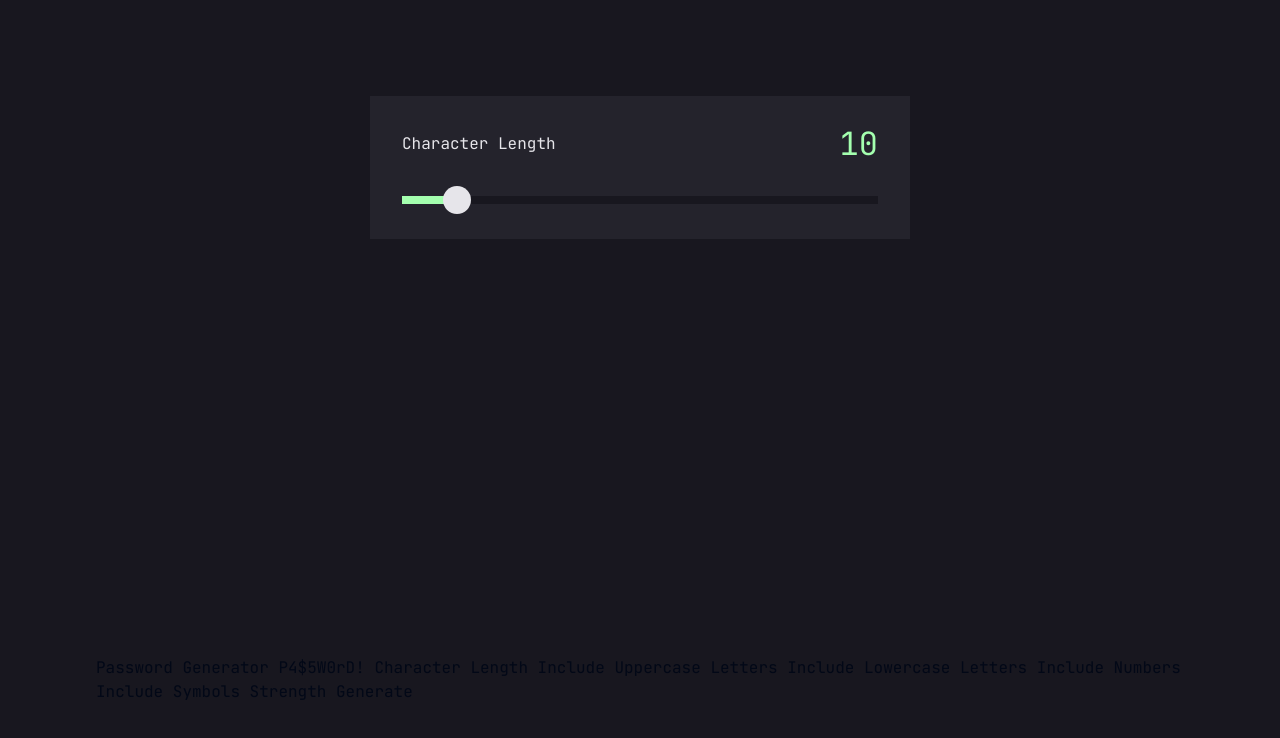
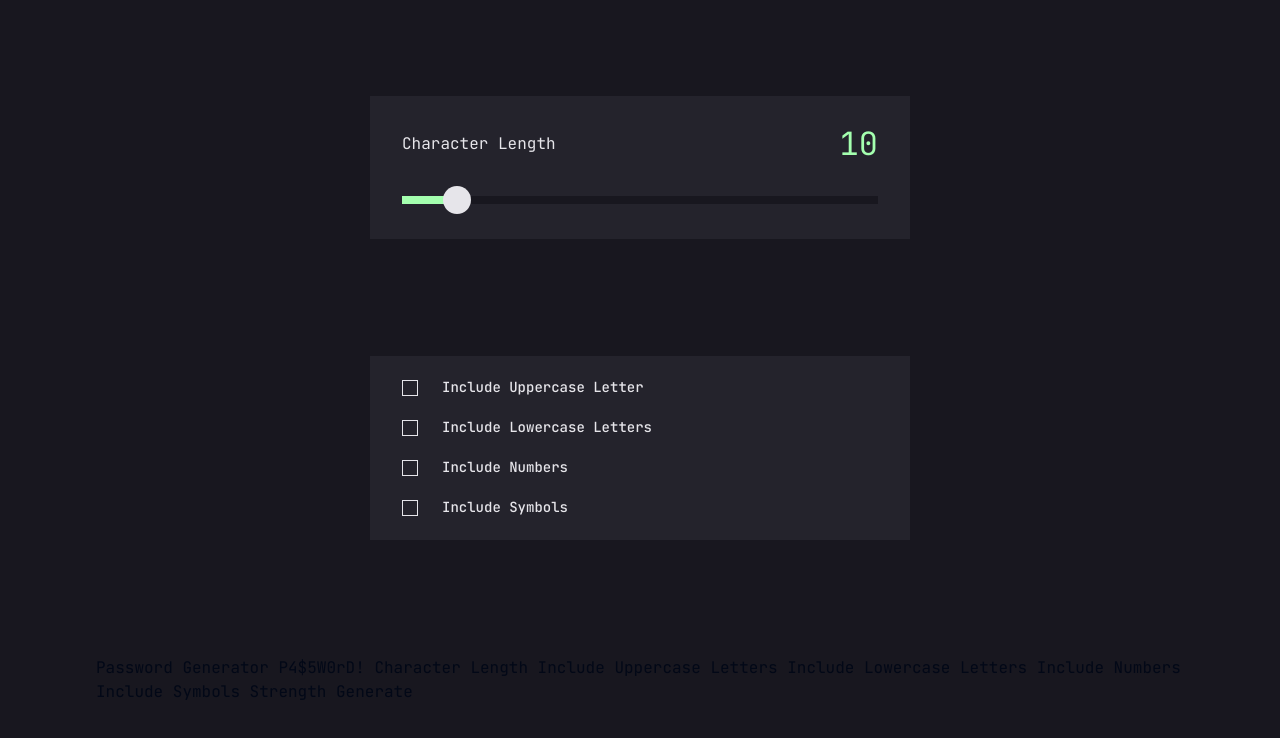
Before and after one commit to robcrock/password-generator, a Next.js app: page / in a window 1280 px wide. Shown: the top 738 px of the page. Built offline with nearby package versions, Linux system fonts and the light colour scheme.

Commit message:
'Add @radix-ui/react-checkbox to dependencies and implement Checkbox component. Necessary for user interaction and input control.'

```diff
--- a/package.json
+++ b/package.json
@@ -9,6 +9,7 @@
     "lint": "next lint"
   },
   "dependencies": {
+    "@radix-ui/react-checkbox": "^1.1.1",
     "@radix-ui/react-slider": "^1.2.0",
     "@radix-ui/react-slot": "^1.1.0",
     "class-variance-authority": "^0.7.0",
--- /dev/null
+++ b/src/app/_components/ui/checkbox.tsx
@@ -0,0 +1,30 @@
+"use client";
+
+import * as React from "react";
+import * as CheckboxPrimitive from "@radix-ui/react-checkbox";
+
+import { cn } from "@/app/_components/utils";
+import CheckIcon from "@/app/components/icons/check-icon";
+
+const Checkbox = React.forwardRef<
+  React.ElementRef<typeof CheckboxPrimitive.Root>,
+  React.ComponentPropsWithoutRef<typeof CheckboxPrimitive.Root>
+>(({ className, ...props }, ref) => (
+  <CheckboxPrimitive.Root
+    ref={ref}
+    className={cn(
+      "data-[state=checked]:text-fem-almost-white-foreground peer h-4 w-4 shrink-0 border border-fem-almost-white ring-offset-background focus-visible:outline-none focus-visible:ring-2 focus-visible:ring-ring focus-visible:ring-offset-2 disabled:cursor-not-allowed disabled:opacity-50 data-[state=checked]:border-none data-[state=checked]:bg-fem-neon-green",
+      className,
+    )}
+    {...props}
+  >
+    <CheckboxPrimitive.Indicator
+      className={cn("flex items-center justify-center text-current")}
+    >
+      <CheckIcon className="h-4 w-4" />
+    </CheckboxPrimitive.Indicator>
+  </CheckboxPrimitive.Root>
+));
+Checkbox.displayName = CheckboxPrimitive.Root.displayName;
+
+export { Checkbox };
--- /dev/null
+++ b/src/app/components/character-length-slider.tsx
@@ -0,0 +1,25 @@
+"use client";
+
+import { useState } from "react";
+import { Slider } from "../_components/ui/slider";
+
+export const CharacterLengthSlider = () => {
+  const [value, setValue] = useState(10);
+
+  const handleValueChange = (value: number[]) => setValue(value[0]);
+  return (
+    <div className="flex h-[143px] w-[540px] flex-col gap-4 bg-fem-dark-grey px-8 py-6">
+      <div className="flex items-center justify-between">
+        <span className="text-fem-almost-white">Character Length</span>
+        <span className="text-[32px] text-fem-neon-green">{value}</span>
+      </div>
+      <Slider
+        defaultValue={[value]}
+        max={100}
+        min={1}
+        step={1}
+        onValueChange={handleValueChange}
+      />
+    </div>
+  );
+};
--- /dev/null
+++ b/src/app/components/icons/arrow-right-icon.tsx.tsx
@@ -0,0 +1,14 @@
+import React from "react";
+
+function ArrowRightIcon() {
+  return (
+    <svg xmlns="http://www.w3.org/2000/svg" width="12" height="12">
+      <path
+        fill="#24232C"
+        d="M5.106 12l6-6-6-6-1.265 1.265 3.841 3.84H.001v1.79h7.681l-3.841 3.84z"
+      ></path>
+    </svg>
+  );
+}
+
+export default ArrowRightIcon;
--- /dev/null
+++ b/src/app/components/icons/check-icon.tsx
@@ -0,0 +1,24 @@
+import { cn } from "@/app/_components/utils";
+import React from "react";
+
+function CheckIcon({ className }: { className?: string }) {
+  return (
+    <div
+      className={cn(
+        "flex h-full w-full items-center justify-center",
+        className,
+      )}
+    >
+      <svg xmlns="http://www.w3.org/2000/svg" width="14" height="12">
+        <path
+          fill="none"
+          stroke="#18171F"
+          strokeWidth="3"
+          d="M1 5.607L4.393 9l8-8"
+        ></path>
+      </svg>
+    </div>
+  );
+}
+
+export default CheckIcon;
--- /dev/null
+++ b/src/app/components/icons/copy-icon.tsx
@@ -0,0 +1,14 @@
+import React from "react";
+
+function CopyIcon() {
+  return (
+    <svg xmlns="http://www.w3.org/2000/svg" width="21" height="24">
+      <path
+        fill="#A4FFAF"
+        d="M20.341 3.091L17.909.659A2.25 2.25 0 0016.319 0H8.25A2.25 2.25 0 006 2.25V4.5H2.25A2.25 2.25 0 000 6.75v15A2.25 2.25 0 002.25 24h10.5A2.25 2.25 0 0015 21.75V19.5h3.75A2.25 2.25 0 0021 17.25V4.682a2.25 2.25 0 00-.659-1.591zM12.469 21.75H2.53a.281.281 0 01-.281-.281V7.03a.281.281 0 01.281-.281H6v10.5a2.25 2.25 0 002.25 2.25h4.5v1.969a.282.282 0 01-.281.281zm6-4.5H8.53a.281.281 0 01-.281-.281V2.53a.281.281 0 01.281-.281h4.97v4.125c0 .621.504 1.125 1.125 1.125h4.125v9.469a.282.282 0 01-.281.281zm.281-12h-3v-3h.451c.075 0 .147.03.2.082L18.667 4.6a.283.283 0 01.082.199v.451z"
+      ></path>
+    </svg>
+  );
+}
+
+export default CopyIcon;
--- /dev/null
+++ b/src/app/components/modification-checkbox.tsx
@@ -0,0 +1,22 @@
+import React from "react";
+import { Checkbox } from "../_components/ui/checkbox";
+
+const generateId = (label: string) => {
+  return label.split(" ").join("-").toLowerCase();
+};
+
+export const ModificationCheckbox = ({ label }: { label: string }) => {
+  const id = generateId(label);
+
+  return (
+    <div className="flex gap-6 align-baseline">
+      <Checkbox id={id} />
+      <label
+        htmlFor={id}
+        className="text-sm font-medium leading-none text-fem-almost-white hover:cursor-pointer"
+      >
+        {label}
+      </label>
+    </div>
+  );
+};
--- a/src/app/page.tsx
+++ b/src/app/page.tsx
@@ -1,26 +1,17 @@
 "use client";
-
-import { useState } from "react";
-import { Slider } from "./_components/ui/slider";
+import { Checkbox } from "@/app/_components/ui/checkbox";
+import { CharacterLengthSlider } from "./components/character-length-slider";
+import { ModificationCheckbox } from "./components/modification-checkbox";
 
 export default function Home() {
-  const [value, setValue] = useState(10);
-
-  const handleValueChange = (value: number[]) => setValue(value[0]);
   return (
-    <main className="flex min-h-screen flex-col items-center justify-between p-24">
-      <div className="bg-fem-dark-grey flex h-[143px] w-[540px] flex-col gap-4 px-8 py-6">
-        <div className="flex items-center justify-between">
-          <span className="text-fem-almost-white">Character Length</span>
-          <span className="text-fem-neon-green text-[32px]">{value}</span>
-        </div>
-        <Slider
-          defaultValue={[value]}
-          max={100}
-          min={1}
-          step={1}
-          onValueChange={handleValueChange}
-        />
+    <main className="flex min-h-screen flex-col items-center justify-between gap-8 p-24">
+      <CharacterLengthSlider />
+      <div className="flex w-[540px] flex-col gap-6 bg-fem-dark-grey px-8 py-6">
+        <ModificationCheckbox label={"Include Uppercase Letter"} />
+        <ModificationCheckbox label={"Include Lowercase Letters"} />
+        <ModificationCheckbox label={"Include Numbers"} />
+        <ModificationCheckbox label={"Include Symbols"} />
       </div>
       Password Generator P4$5W0rD! Character Length Include Uppercase Letters
       Include Lowercase Letters Include Numbers Include Symbols Strength
```
Also changed, not shown: 1 other file (tests, documents, lock files or other folders).
